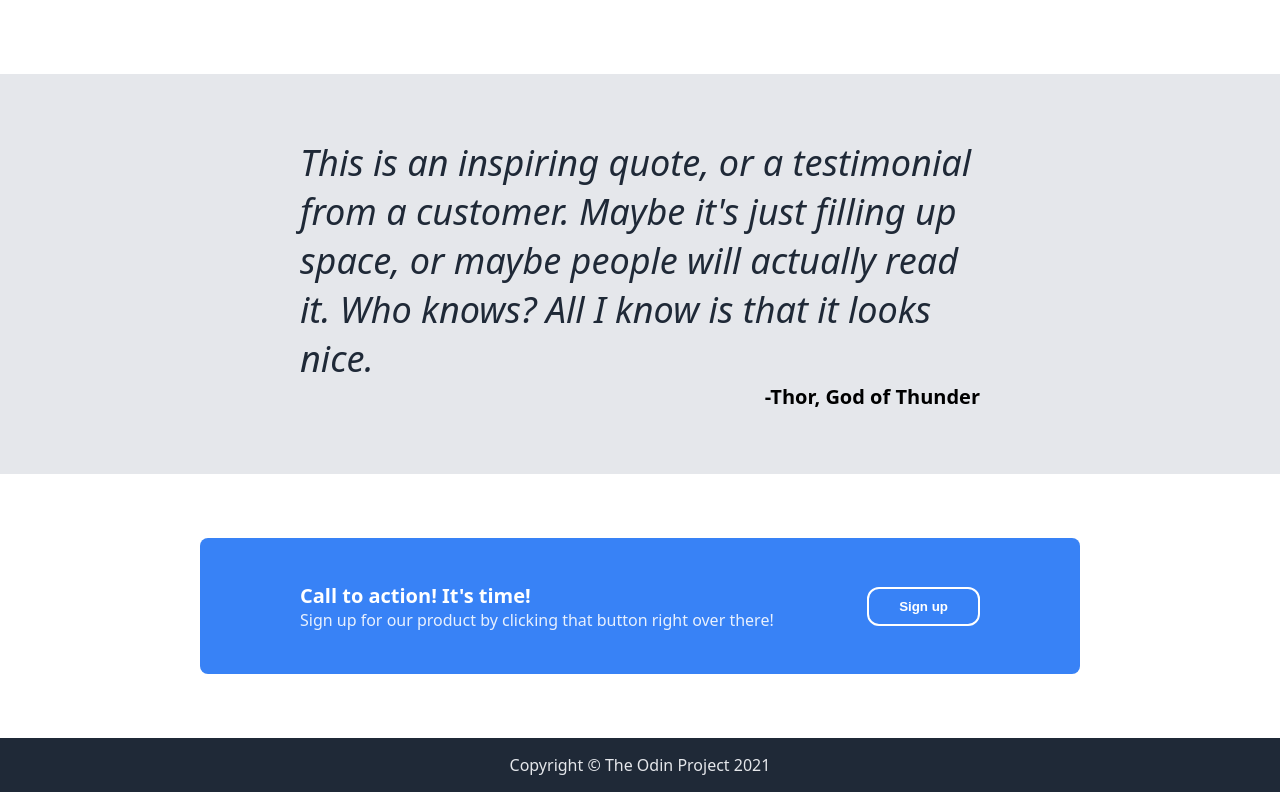
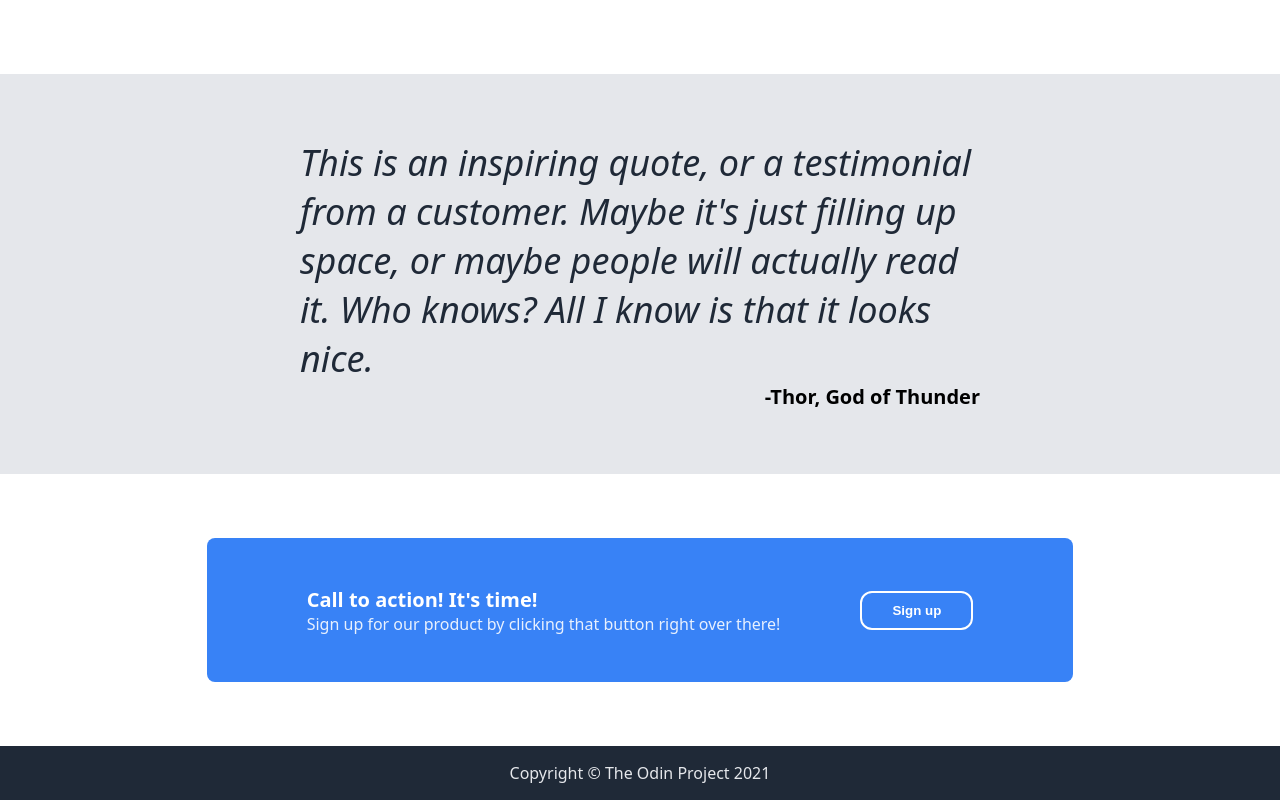
Before and after one commit to adiseeksagi/odin-landing-page, a plain HTML site: page index.html in a window 1280 px wide. Shown: the part 773-1573 px from the top of the page. Drawn offline with Linux system fonts and the light colour scheme.

Commit message:
fixing blue-box height

```diff
--- a/style.css
+++ b/style.css
@@ -129,7 +129,7 @@ a {
     display: flex;
     flex-direction: column;
     justify-content: center;
-    align-items: flex-start;
+    align-items: center;
 }
 
 .quote {
@@ -137,7 +137,7 @@ a {
     font-weight: lighter;
     font-style: italic;
     color: #1f2937;
-    flex: 1;
+    min-height: fit-content;
 }
 
 .quote-author {
@@ -152,13 +152,16 @@ a {
     background-color: #ffffff;
     flex: 1;
     padding: 64px 200px;
+    display: flex;
+    justify-content: center;
+    align-items: center;
 }
 
 .blue-box {
     background-color: #3882F6;
-    height: 128px;
+    min-height: 128px;
     border-radius: 8px;
-    padding: 4px 100px;
+    padding: 8px 100px;
     margin: 0px;
     display: flex;
     justify-content: space-between;
```
